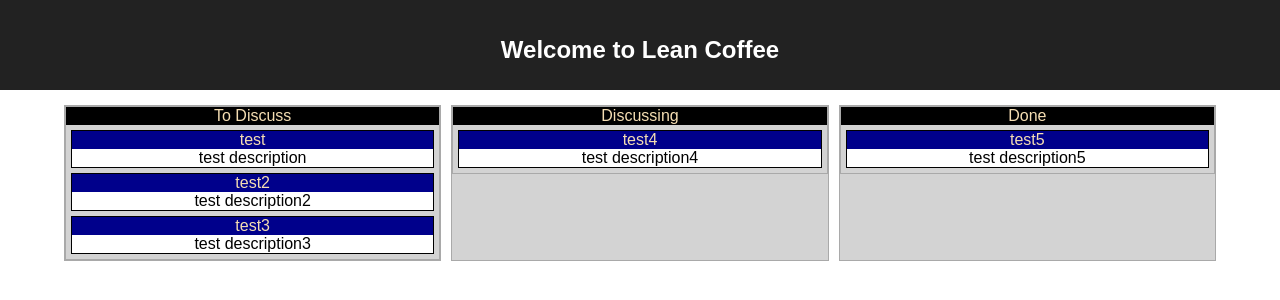
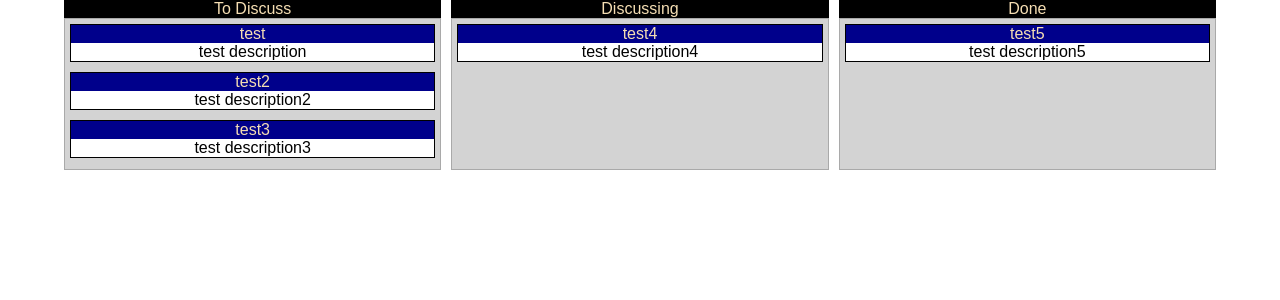
Before and after one commit to imonthercks/lean-coffee-react-dotnet, a React (Create React App) app: page / in a window 1280 px wide. Shown: the top 300 px of the page. Built offline with nearby package versions, Linux system fonts and the light colour scheme.

Commit message:
Fixed exceptions with missing key on KanbanTopic and general cleanup

```diff
--- a/src/App.js
+++ b/src/App.js
@@ -10,9 +10,6 @@ class App extends Component<Props> {
   render() {
     return (
       <div className="App">
-        <header className="App-header">
-          <h1 className="App-title">Welcome to Lean Coffee</h1>
-        </header>
         <KanbanBoard />
       </div>
     );
--- a/src/components/KanbanCanvas.css
+++ b/src/components/KanbanCanvas.css
@@ -1,15 +1,9 @@
 .kanban-canvas {
-    margin-top: 15px;
     display: grid;
     grid-template-columns: repeat(auto-fit);
     grid-gap: 10px;
-    grid-template-rows: minmax(150px, auto);
     margin-left: auto;
     margin-right: auto;
     max-width: 90%;
+    min-height: 100vh;
 }
-
-.kanban-column {
-    background-color: lightgrey;
-    border: solid darkgray 1px;
-}
--- a/src/components/KanbanCanvas.js
+++ b/src/components/KanbanCanvas.js
@@ -54,7 +54,7 @@ const KanbanCanvas = ({ columns, onColumnClick, onMoveTopic }: Props) => (
   <DragDropContext onDragEnd={onMoveTopic}>
   <div className='kanban-canvas'>
     {columns.map((column, index) => (
-      <div key={column.id} {...column} onClick={() => onColumnClick(column.id)} className='kanban-column' style={getGridStyle(index)}>
+      <div key={column.id} {...column} onClick={() => onColumnClick(column.id)} className='kanban-column-container' style={getGridStyle(index)}>
         <KanbanColumn column={column} />
       </div>
     ))}
--- a/src/components/KanbanColumn.css
+++ b/src/components/KanbanColumn.css
@@ -1,7 +1,17 @@
 .kanban-column{
+    display: flex;
+    flex-direction: column;
 }
 
 .kanban-column-header{
     background-color: black;
     color: wheat;
 }
+
+.kanban-topic-container{
+    display: flex;
+    flex-direction: column;
+    background-color: lightgray;
+    border: solid darkgray 1px;
+    min-height: 150px;
+}
--- a/src/components/KanbanColumn.js
+++ b/src/components/KanbanColumn.js
@@ -19,7 +19,7 @@ const KanbanColumn = ({ column }: Props) => (
       {(provided, snapshot) => (
         <div ref={provided.innerRef} className='kanban-topic-container'>
           {column.topics.map((topic, index) => (
-            <KanbanTopic topic={topic} index={index} />
+            <KanbanTopic key={topic.id} topic={topic} index={index} />
           ))}
         </div>
       )}
--- a/src/containers/KanbanBoard.js
+++ b/src/containers/KanbanBoard.js
@@ -2,8 +2,6 @@
 
 import { connect } from 'react-redux';
 
-//import { createTopic } from '../actions/kanban';
-// import { visibleTodosSelector } from '../selectors';
 import KanbanCanvas from '../components/KanbanCanvas';
 import { moveTopic } from '../actions/kanban'
 
@@ -22,13 +20,8 @@ const mapDispatchToProps = (dispatch: Dispatch) => {
       //dispatch(toggleTodo(id));
     },
     onMoveTopic: (location: DropResult) => {
-      if (!location.destination) {
-        return;
-      }
-
-      console.log(location);
       let destinationColumnId = (location.destination == null ? null : location.destination.droppableId);
-      let destinationVerticalId = (location.destination == null ? null : location.destination.index);
+      let destinationVerticalId = (location.destination == null ? -1 : location.destination.index);
 
       dispatch(moveTopic({
           columnId: location.source.droppableId,
--- a/src/reducers/kanban.js
+++ b/src/reducers/kanban.js
@@ -1,5 +1,5 @@
 // @flow
-import type { KanbanState, Columns } from '../types/kanban';
+import type { KanbanState, Columns, Column } from '../types/kanban';
 import type { Action } from '../types';
 
 export const CREATE_TOPIC = 'kanban/CREATE_TOPIC';
@@ -70,11 +70,14 @@ export default (state : KanbanState = initialState, action : Action) => {
         topicBeingCreated: false
       };
     case MOVE_TOPIC:
-      let newColumns = (Array : Columns).from(state.columns);
+      let newColumns = (Array.from(state.columns) : Columns);
       const fromPosition = action.from;
       const toPosition = action.to;
-      const fromColumn = newColumns.find(column => column.id === fromPosition.columnId);
-      const toColumn = newColumns.find(column => column.id === toPosition.columnId);
+      const fromColumn = (newColumns.find(column => column.id === fromPosition.columnId) : ?Column);
+      const toColumn = (newColumns.find(column => column.id === toPosition.columnId) : ?Column);
+
+      if (fromColumn == null || toColumn == null)
+        return state;
 
       const [movingTopic] = fromColumn.topics.splice(action.from.verticalIndex, 1);
       toColumn.topics.splice(action.to.verticalIndex, 0, movingTopic)
--- a/src/types/kanban.js
+++ b/src/types/kanban.js
@@ -16,7 +16,7 @@ export type TopicStartPosition = {
 
 export type TopicEndPosition = {
   columnId: ?string,
-  verticalIndex: ?number
+  verticalIndex: number
 };
 
 export type Topics = Array<Topic>;
```
